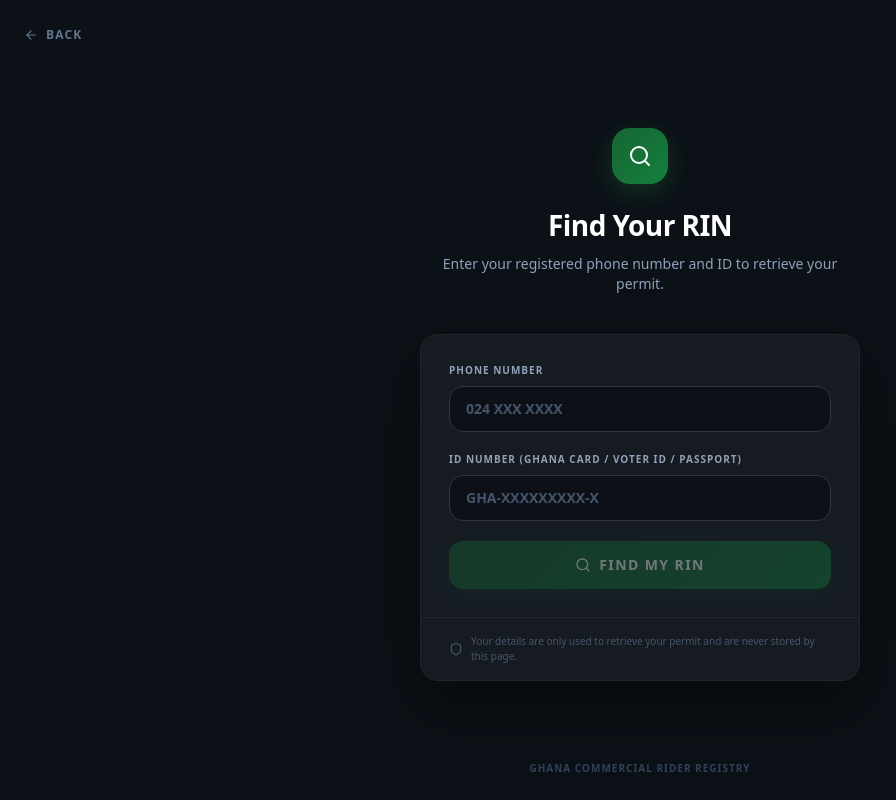
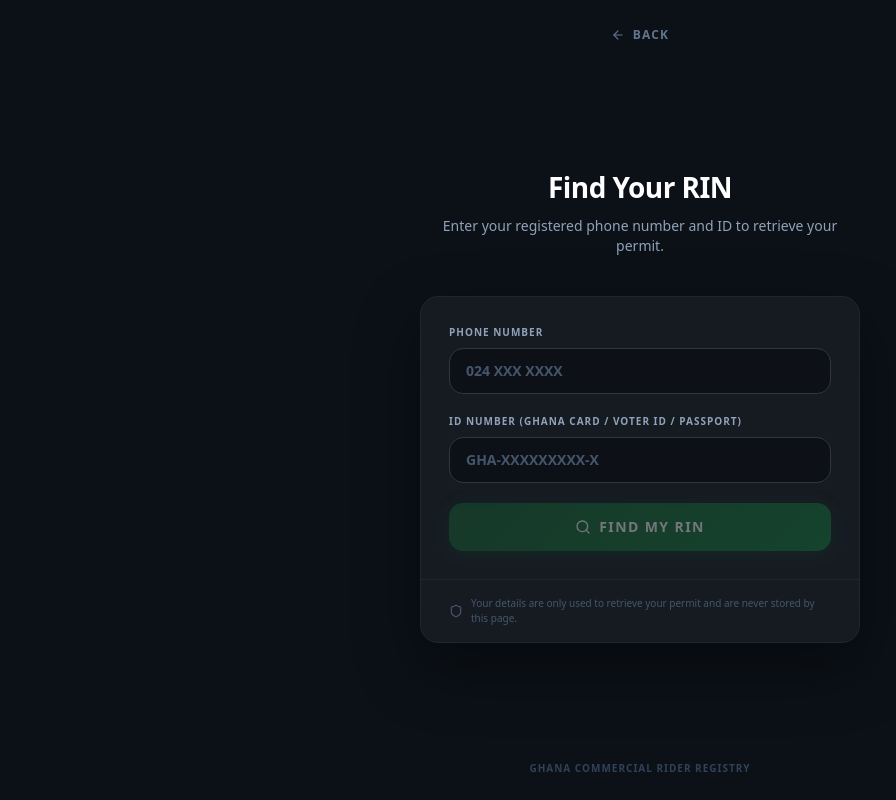
Before and after one commit to DanielEssel/cts-opn-registry, a Next.js app: page /retrieve in a window 1280 px wide. Shown: the whole page, without its empty margins (0-896 px from the left). Built offline with nearby package versions, Linux system fonts and the light colour scheme.

Commit message:
removed head in retrieve

```diff
--- a/app/(public)/retrieve/page.tsx
+++ b/app/(public)/retrieve/page.tsx
@@ -84,7 +84,7 @@
   const StatusIcon = cfg?.icon;
 
   return (
-    <div className="min-h-screen flex flex-col" style={{ background: "#0c1117" }}>
+    <div className="min-h-screen flex flex-col items-center" style={{ background: "#0c1117" }}>
 
       {/* ── Top nav ──────────────────────────────────────────────────────── */}
       <div className="px-6 pt-6">
@@ -104,12 +104,6 @@
           {/* Header */}
           {!result && (
             <div className="mb-10 text-center">
-              <div
-                className="inline-flex items-center justify-center w-14 h-14 rounded-2xl mb-5"
-                style={{ background: "linear-gradient(135deg,#166534,#15803d)", boxShadow: "0 8px 24px rgba(22,101,52,0.4)" }}
-              >
-                <Search className="h-6 w-6 text-white" />
-              </div>
               <h1
                 className="font-black text-white mb-2"
                 style={{ fontSize: 28, letterSpacing: "-0.02em" }}
```
